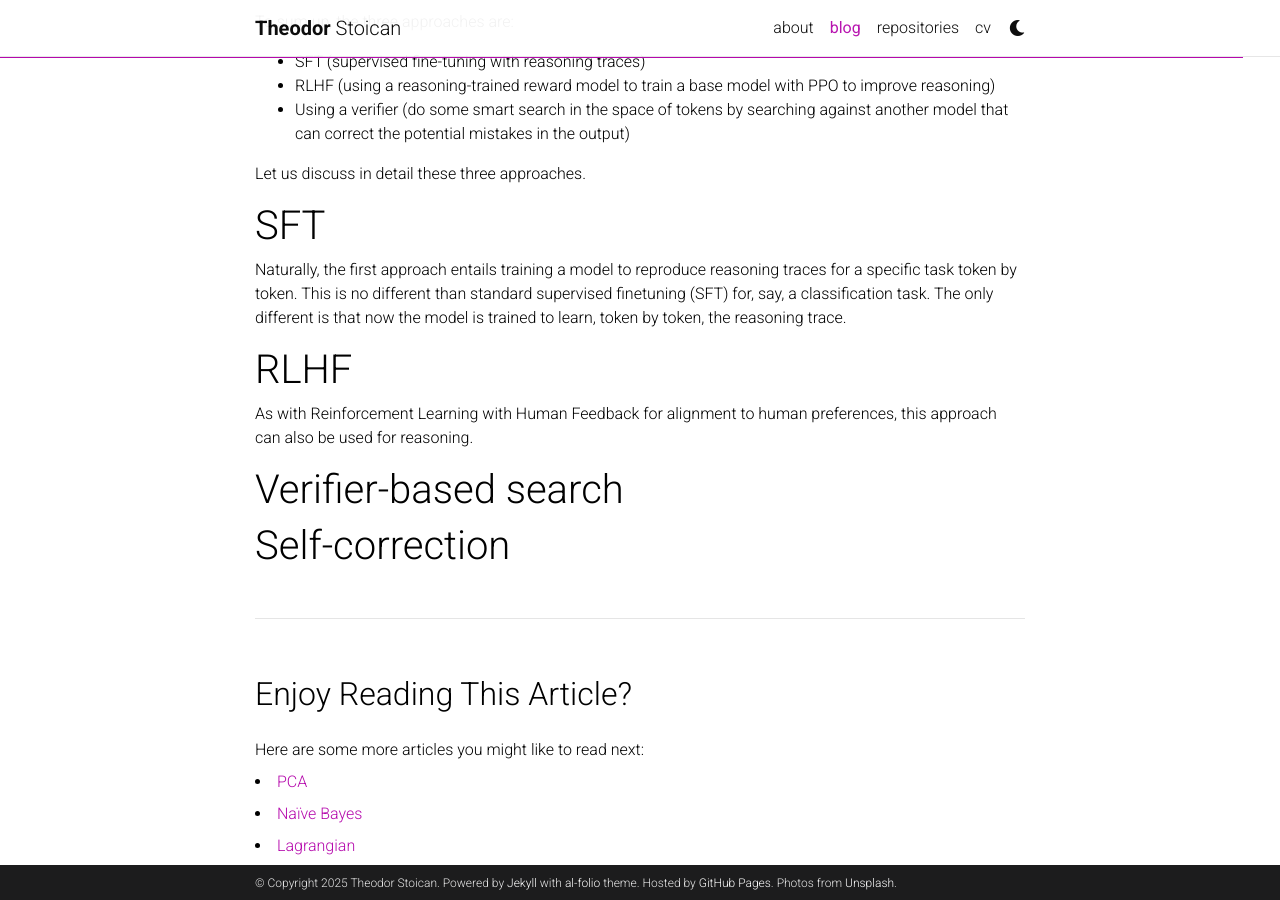
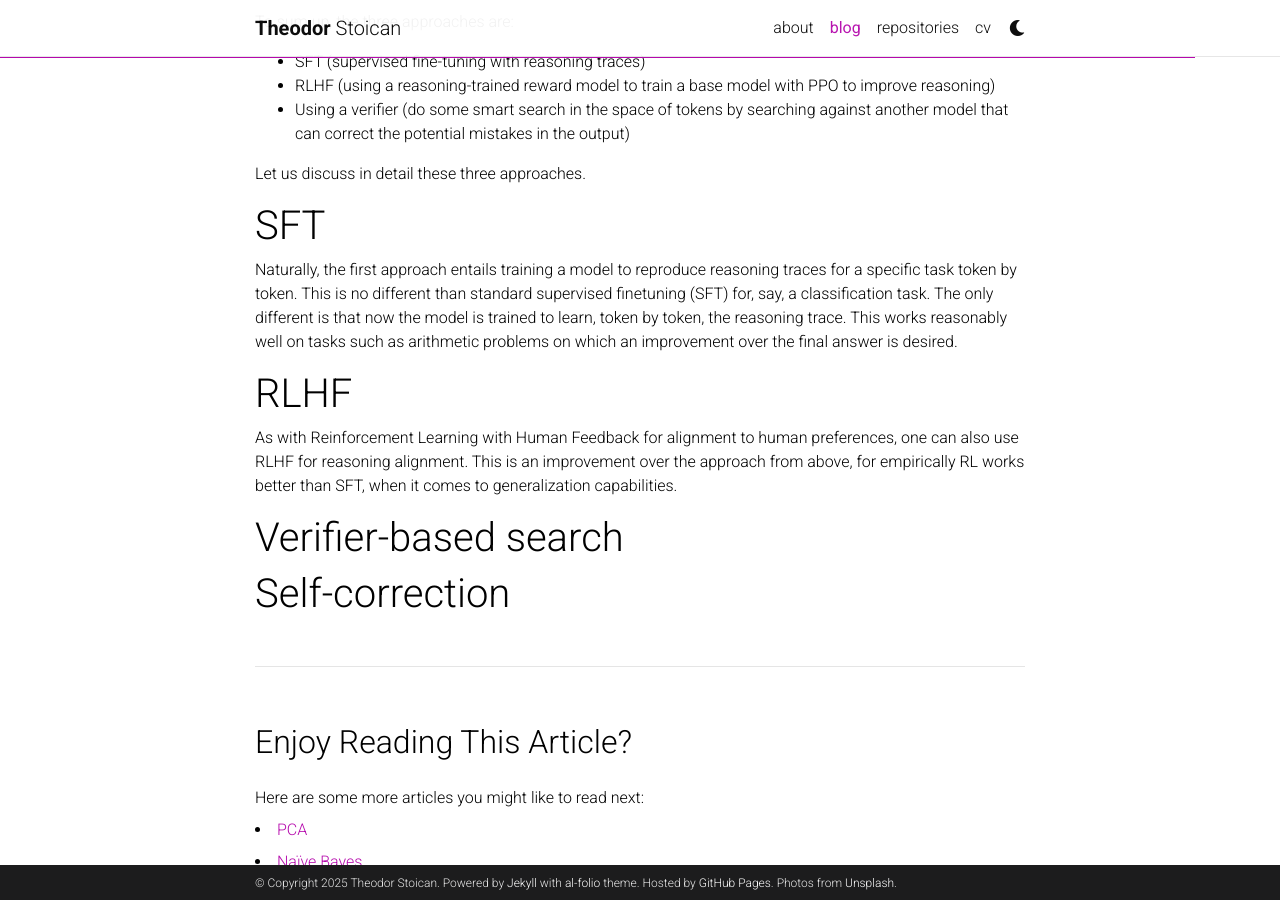
Before and after one commit to theostoican/theostoican.github.io, a Jekyll site: the page built from _posts/2024-05-01-reasoning.md, in a window 1280 px wide and 900 px high, scrolled down 1169 px. Built offline with Jekyll 4.4.1, drawn with Linux system fonts in a browser that asks for light colours; full-size pictures stand in for the smaller copies a plugin makes; comment, search, counter and statistics services are not loaded; a style sheet for code colours, icons or effects is not loaded.

Commit message:
Update 2024-05-01-reasoning.md

```diff
--- a/_posts/2024-05-01-reasoning.md
+++ b/_posts/2024-05-01-reasoning.md
@@ -30,11 +30,11 @@ Let us discuss in detail these three approaches.
 
 # SFT
 
-Naturally, the first approach entails training a model to reproduce reasoning traces for a specific task token by token. This is no different than standard supervised finetuning (SFT) for, say, a classification task. The only different is that now the model is trained to learn, token by token, the reasoning trace.
+Naturally, the first approach entails training a model to reproduce reasoning traces for a specific task token by token. This is no different than standard supervised finetuning (SFT) for, say, a classification task. The only different is that now the model is trained to learn, token by token, the reasoning trace.  This works reasonably well on tasks such as arithmetic problems on which an improvement over the final answer is desired.
 
 # RLHF
 
-As with Reinforcement Learning with Human Feedback for alignment to human preferences, this approach can also be used for reasoning.
+As with Reinforcement Learning with Human Feedback for alignment to human preferences, one can also use RLHF for reasoning alignment. This is an improvement over the approach from above, for empirically RL works better than SFT, when it comes to generalization capabilities.
 
 # Verifier-based search
 
```
